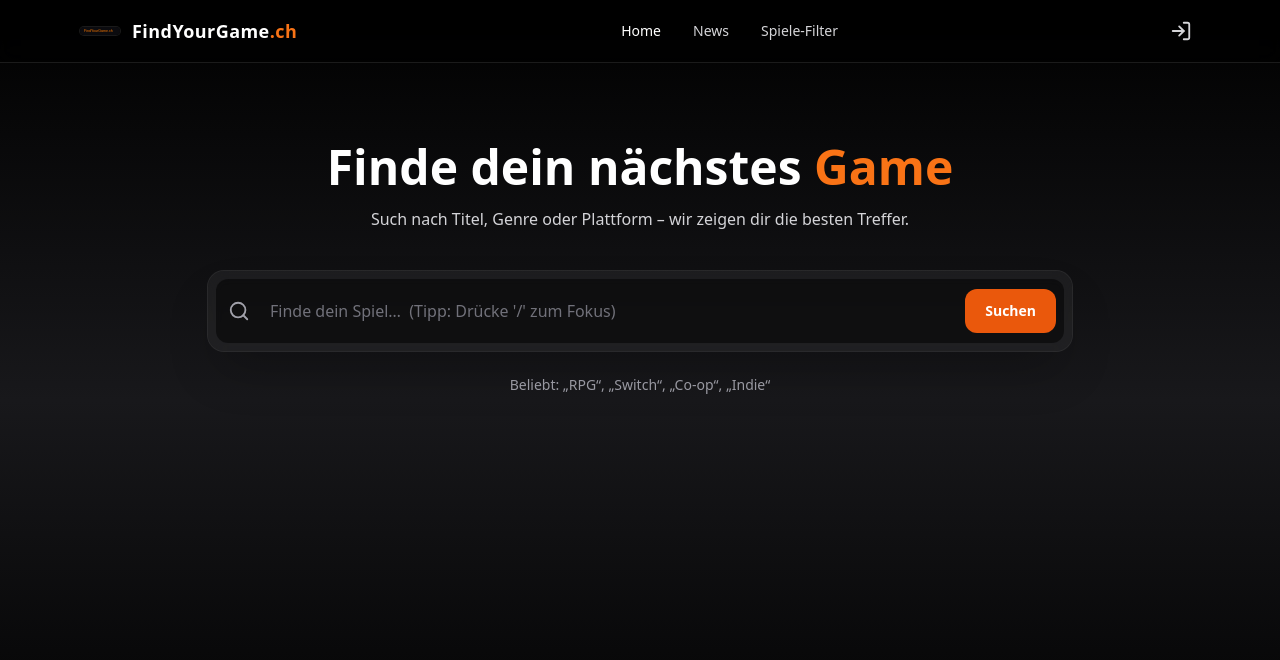
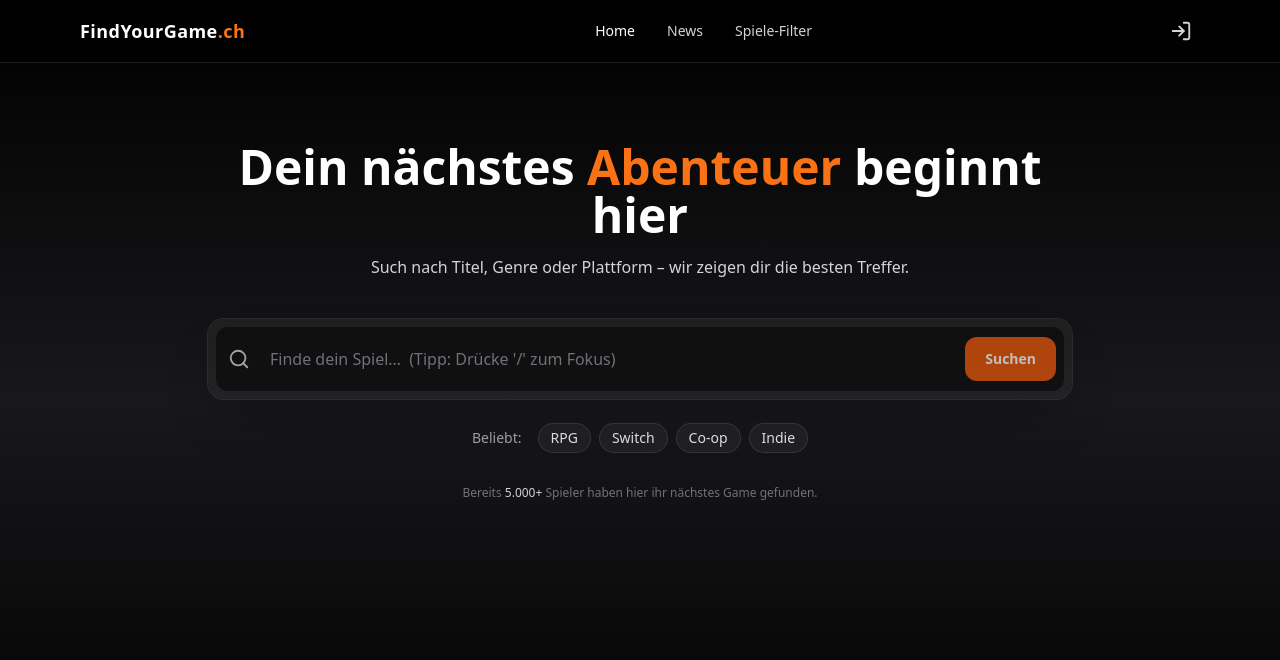
Before and after one commit to Jasilant/FindYourGame, a Next.js app: page / in a window 1280 px wide. Shown: the top 660 px of the page. Built offline with nearby package versions, Linux system fonts and the light colour scheme.

Commit message:
ux: cleaner header, emotional hero, glow search, tags, social proof

```diff
--- a/src/app/page.tsx
+++ b/src/app/page.tsx
@@ -1,6 +1,5 @@
 'use client';
 
-import Image from 'next/image';
 import Link from 'next/link';
 import { useEffect, useRef, useState } from 'react';
 import { usePathname } from 'next/navigation';
@@ -11,17 +10,19 @@ export default function Home() {
   const pathname = usePathname();
   const [mobileOpen, setMobileOpen] = useState(false);
   const [q, setQ] = useState('');
+  const [hasFocus, setHasFocus] = useState(false);
   const inputRef = useRef<HTMLInputElement | null>(null);
 
+  // Suche
   function submitSearch() {
     if (!q.trim()) return;
-    alert(`Suche: ${q}`); // TODO: später echte Suche einbauen
+    alert(`Suche: ${q}`); // TODO: später echte Suche anbinden
   }
-
   function handleKeyDown(e: React.KeyboardEvent<HTMLInputElement>) {
     if (e.key === 'Enter') submitSearch();
   }
 
+  // Keyboard-Shortcut: "/" fokussiert das Feld
   useEffect(() => {
     const onSlash = (e: KeyboardEvent) => {
       if (e.key === '/' && document.activeElement !== inputRef.current) {
@@ -33,6 +34,7 @@ export default function Home() {
     return () => window.removeEventListener('keydown', onSlash);
   }, []);
 
+  // Tabs-Helper mit typedRoutes
   const tab = (href: Route, label: string) => {
     const active = pathname === href;
     return (
@@ -45,25 +47,26 @@ export default function Home() {
     );
   };
 
+  // Beliebte Tags (klickbar)
+  const popularTags = ['RPG', 'Switch', 'Co-op', 'Indie'];
+  function clickTag(tag: string) {
+    setQ(tag);
+    submitSearch();
+  }
+
+  // Dummy-Vorschläge (lokal gefiltert)
+  const suggestions = ['Zelda: Tears of the Kingdom', 'Minecraft', 'Elden Ring', 'Fortnite', 'Baldur’s Gate 3']
+    .filter(item => item.toLowerCase().includes(q.toLowerCase()));
+
   return (
     <main className="min-h-screen bg-gradient-to-b from-black via-zinc-900 to-black text-white">
       {/* NAVBAR */}
       <header className="sticky top-0 z-40 border-b border-white/10 bg-black/60 backdrop-blur">
         <div className="mx-auto flex max-w-6xl items-center justify-between px-4 py-3">
-          {/* Links: Logo (Maskottchen später) + Brand */}
-          <div className="flex items-center gap-3">
-            <Image
-              src="/logo.svg"
-              alt="FindYourGame"
-              width={40}
-              height={40}
-              className="rounded-lg ring-1 ring-white/10"
-              priority
-            />
-            <Link href="/" className="text-lg font-bold tracking-wide">
+          {/* Links: NUR Brand-Text (kleines Label/Logo entfernt) */}
+          <Link href={"/" as Route} className="text-lg font-bold tracking-wide">
             FindYourGame<span className="text-orange-500">.ch</span>
           </Link>
-          </div>
 
           {/* Mitte: Tabs (Desktop) */}
           <nav className="hidden md:flex items-center gap-8">
@@ -75,7 +78,7 @@ export default function Home() {
           {/* Rechts: Login + Burger (mobil) */}
           <div className="flex items-center gap-2">
             <Link
-              href="/login"
+              href={"/login" as Route}
               aria-label="Login"
               className="rounded-xl p-2 text-zinc-300 hover:text-white hover:bg-white/10 transition"
             >
@@ -95,9 +98,9 @@ export default function Home() {
         {mobileOpen && (
           <div className="md:hidden border-t border-white/10 bg-black/80 backdrop-blur">
             <nav className="mx-auto flex max-w-6xl flex-col px-4 py-3">
-              <Link onClick={() => setMobileOpen(false)} className="py-2 text-zinc-200" href="/">Home</Link>
-              <Link onClick={() => setMobileOpen(false)} className="py-2 text-zinc-200" href="/news">News</Link>
-              <Link onClick={() => setMobileOpen(false)} className="py-2 text-zinc-200" href="/filter">Spiele-Filter</Link>
+              <Link onClick={() => setMobileOpen(false)} className="py-2 text-zinc-200" href={"/" as Route}>Home</Link>
+              <Link onClick={() => setMobileOpen(false)} className="py-2 text-zinc-200" href={"/news" as Route}>News</Link>
+              <Link onClick={() => setMobileOpen(false)} className="py-2 text-zinc-200" href={"/filter" as Route}>Spiele-Filter</Link>
             </nav>
           </div>
         )}
@@ -106,7 +109,7 @@ export default function Home() {
       {/* HERO / Suche */}
       <section className="mx-auto flex max-w-4xl flex-col items-center px-4 py-20 text-center">
         <h1 className="mb-4 text-4xl font-extrabold md:text-5xl">
-          Finde dein nächstes <span className="text-orange-500">Game</span>
+          Dein nächstes <span className="text-orange-500">Abenteuer</span> beginnt hier
         </h1>
         <p className="mb-10 max-w-2xl text-zinc-300">
           Such nach Titel, Genre oder Plattform – wir zeigen dir die besten Treffer.
@@ -114,20 +117,22 @@ export default function Home() {
 
         {/* Großes Suchfeld mit Glow & Dropdown */}
         <div className="relative w-full rounded-2xl bg-white/5 p-2 ring-1 ring-white/10 backdrop-blur shadow-2xl">
-          <div className="flex items-center gap-2 rounded-xl bg-black/50 p-2 focus-within:ring-2 focus-within:ring-orange-500/70 focus-within:shadow-[0_0_15px_rgba(255,100,0,0.5)] transition">
+          <div className="flex items-center gap-2 rounded-xl bg-black/50 p-2 transition focus-within:ring-2 focus-within:ring-orange-500/70 focus-within:shadow-[0_0_15px_rgba(255,100,0,0.5)]">
             <Search className="ml-1 shrink-0 text-zinc-400" size={22} />
             <input
               ref={inputRef}
               value={q}
               onChange={(e) => setQ(e.target.value)}
               onKeyDown={handleKeyDown}
+              onFocus={() => setHasFocus(true)}
+              onBlur={() => setHasFocus(false)}
               placeholder="Finde dein Spiel…  (Tipp: Drücke '/' zum Fokus)"
               className="w-full bg-transparent px-3 py-3 text-base text-white placeholder:text-zinc-500 focus:outline-none"
               aria-label="Spielsuche"
             />
             <button
               onClick={submitSearch}
-              className="shrink-0 rounded-xl bg-orange-600 px-5 py-3 text-sm font-semibold hover:bg-orange-700 active:scale-95 transition"
+              className={`shrink-0 rounded-xl bg-orange-600 px-5 py-3 text-sm font-semibold hover:bg-orange-700 transition active:scale-95 ${!q && !hasFocus ? 'animate-pulse' : ''}`}
             >
               Suchen
             </button>
@@ -136,9 +141,7 @@ export default function Home() {
           {/* Vorschlagsliste */}
           {q && (
             <ul className="absolute left-0 right-0 top-full mt-2 rounded-xl bg-black/90 border border-white/10 shadow-lg divide-y divide-white/10">
-              {['Zelda: Tears of the Kingdom', 'Minecraft', 'Elden Ring', 'Fortnite', 'Baldur’s Gate 3']
-                .filter(item => item.toLowerCase().includes(q.toLowerCase()))
-                .map((item, i) => (
+              {suggestions.length ? suggestions.map((item, i) => (
                 <li
                   key={i}
                   className="px-4 py-2 text-left text-sm text-zinc-200 hover:bg-white/10 cursor-pointer"
@@ -149,13 +152,32 @@ export default function Home() {
                 >
                   {item}
                 </li>
-                ))}
+              )) : (
+                <li className="px-4 py-3 text-left text-sm text-zinc-400">
+                  Keine Treffer. Versuch „RPG“, „Switch“, „Indie“ …
+                </li>
+              )}
             </ul>
           )}
         </div>
 
-        <div className="mt-6 text-sm text-zinc-400">
-          Beliebt: „RPG“, „Switch“, „Co-op“, „Indie“
+        {/* Beliebt: klickbare Tags */}
+        <div className="mt-6 flex flex-wrap items-center justify-center gap-2 text-sm">
+          <span className="text-zinc-400 mr-2">Beliebt:</span>
+          {popularTags.map(tag => (
+            <button
+              key={tag}
+              onClick={() => clickTag(tag)}
+              className="rounded-full border border-white/10 bg-white/5 px-3 py-1 text-zinc-200 hover:bg-white/10 hover:text-white transition"
+            >
+              {tag}
+            </button>
+          ))}
+        </div>
+
+        {/* Social Proof */}
+        <div className="mt-8 text-xs text-zinc-500">
+          Bereits <span className="text-zinc-300 font-medium">5.000+</span> Spieler haben hier ihr nächstes Game gefunden.
         </div>
       </section>
     </main>
```
Lines whose indentation alone changed are shown as unchanged.
